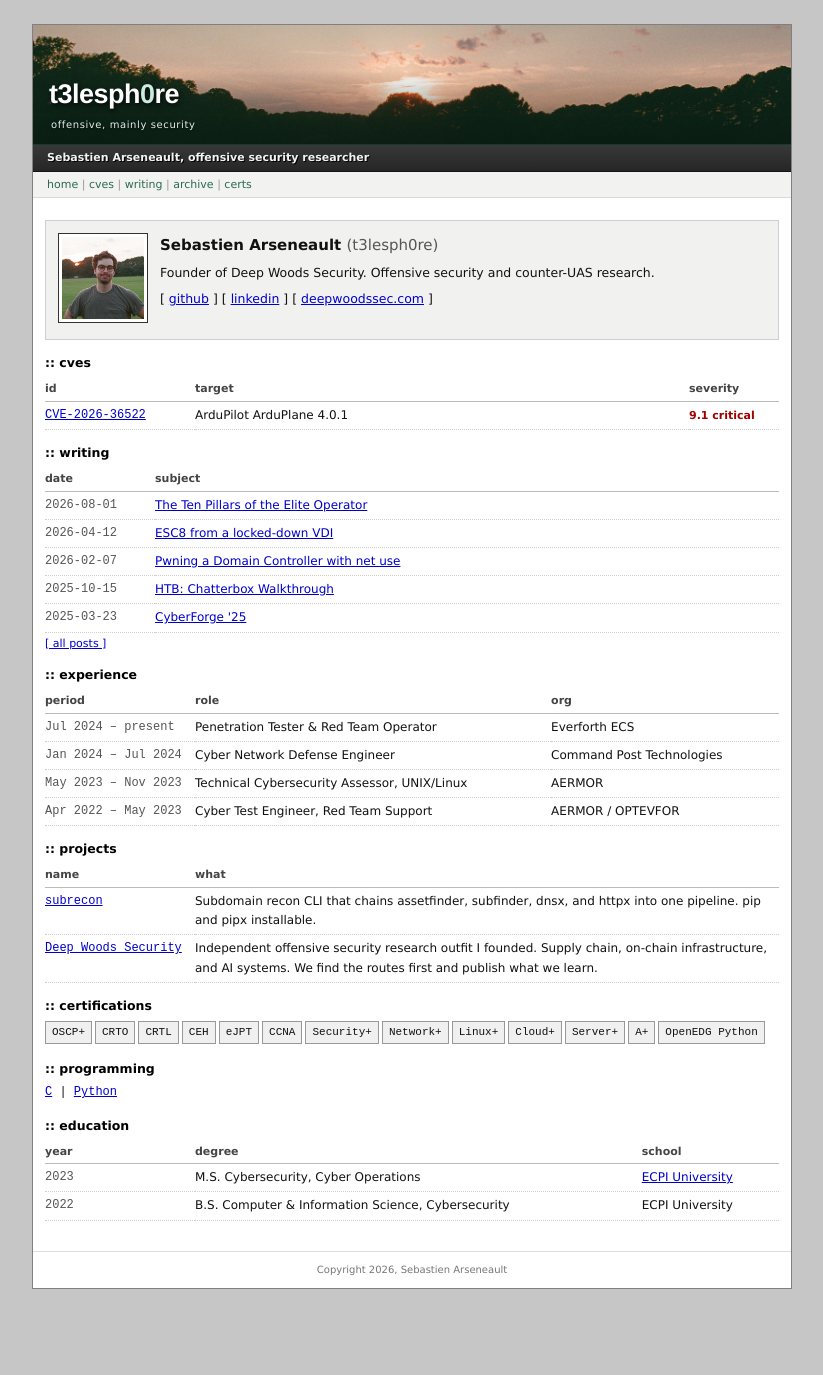
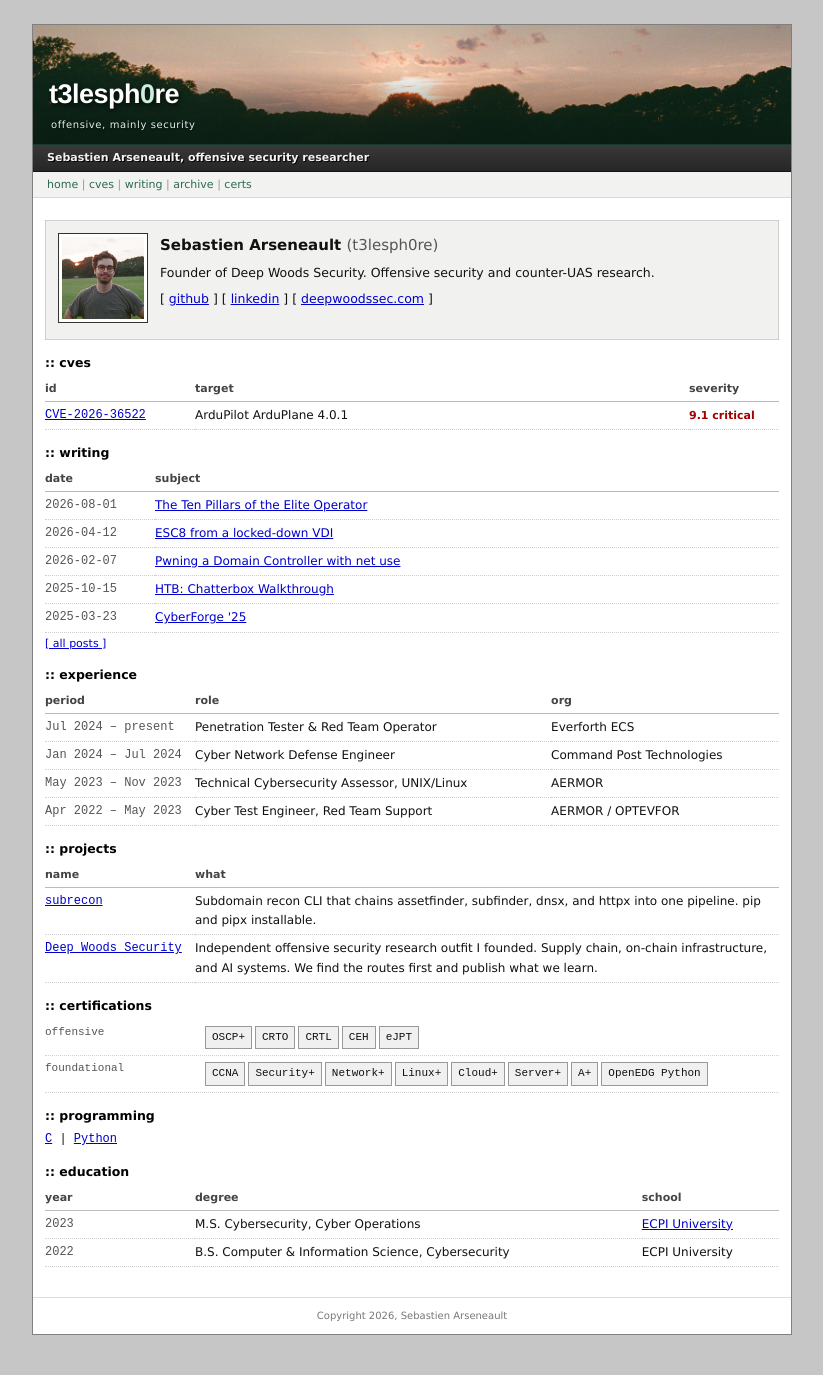
Before and after one commit to t3lesph0re/t3lesph0re.github.io, a Jekyll site: the page built from index.html, in a window 1280 px wide. Shown: the whole page, without its empty margins (228-1051 px from the left). Built offline with Jekyll 4.4.1, drawn with Linux system fonts in a browser that asks for light colours; before the commit the page ends 1329 px from its top, so only the background shows below that.

Commit message:
group certifications into offensive / foundational

```diff
--- a/index.html
+++ b/index.html
@@ -70,9 +70,14 @@ layout: default
 </table>
 
 <div class="blockhdr" id="certifications">:: certifications</div>
-<div class="tags">
-  {% for group in site.data.certs %}{% for cert in group.items %}<span>{{ cert.name }}</span>{% endfor %}{% endfor %}
-</div>
+<ul class="entry-list">
+  {% for group in site.data.certs %}
+  <li class="entry">
+    <span class="entry-meta">{{ group.group }}</span>
+    <div class="entry-body"><div class="tags">{% for cert in group.items %}<span>{{ cert.name }}</span>{% endfor %}</div></div>
+  </li>
+  {% endfor %}
+</ul>
 
 {% if site.data.languages.size > 0 %}
 <div class="blockhdr" id="programming">:: programming</div>
```
